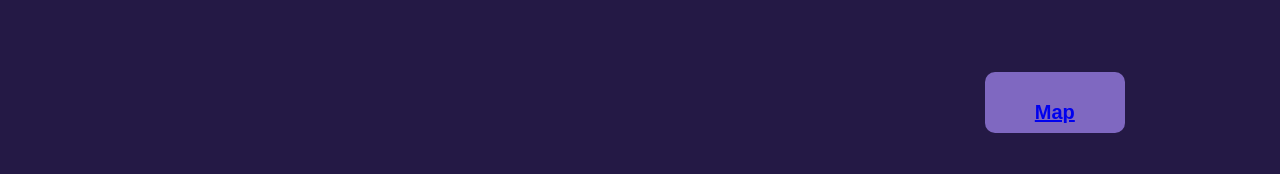
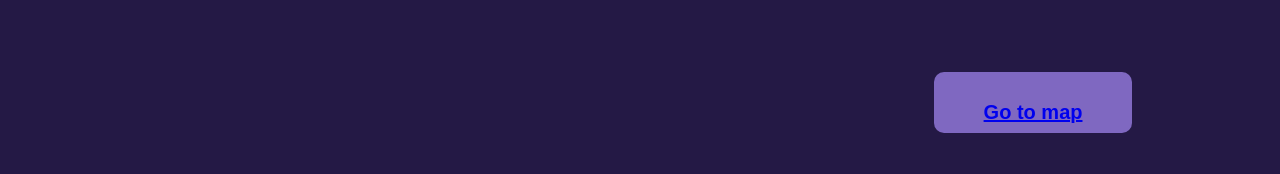
Before and after one commit to juleskj/karrusel, an Astro site: page / in a window 1280 px wide. Shown: the part 1395-1569 px from the top of the page. Built offline with nearby package versions, Linux system fonts and the light colour scheme; Astro itself is replaced by a stand-in of ours; a web font is replaced by a local one.

Commit message:
knap tekst og placering

```diff
--- a/src/pages/index.astro
+++ b/src/pages/index.astro
@@ -31,7 +31,7 @@ import Countdown from "../componets/Countdown.astro";
     <div class="grid02_img">
       <img class="map_img" src="../../public/img_karrusel/map_forside.png" alt="Map forside" />
     </div>
-    <div class="mapknap"><Buttons variant="secondary" size="size"><a href="map">Map</a></Buttons></div>
+    <div class="mapknap"><Buttons variant="secondary" size="size"><a href="map">Go to map</a></Buttons></div>
 
     <div class="grid03">
       <div class="grid03_img">
@@ -157,7 +157,7 @@ import Countdown from "../componets/Countdown.astro";
 
     .mapknap {
       position: absolute;
-      margin-left: 66%;
+      margin-left: 62%;
       margin-top: 470px;
     }
 
```
